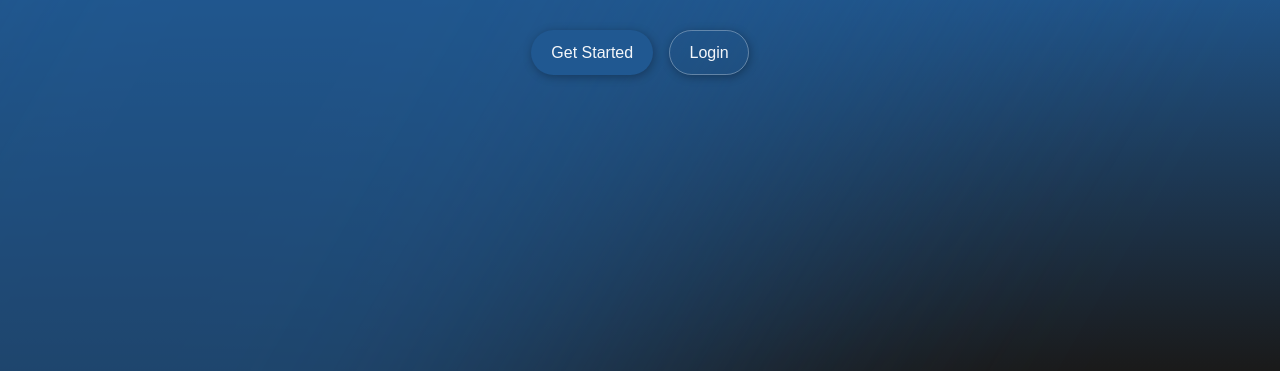
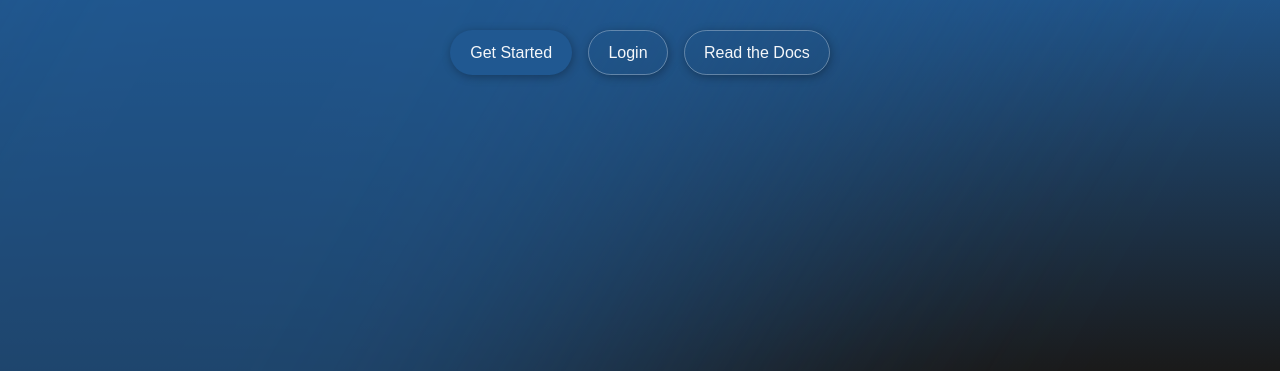
Before and after one commit to primespark001/Contact-Book-Web-App, a website: page views/index.html in a window 1280 px wide. Shown: the part 431-802 px from the top of the page. Drawn offline with Linux system fonts and the light colour scheme.

Commit message:
Update index.html

```diff
--- a/views/index.html
+++ b/views/index.html
@@ -27,7 +27,9 @@
         <div class="hero-buttons">
                 <a href="/register" class="btn btn-primary">Get Started</a>
                 <a href="/login" class="btn btn-secondary">Login</a>
+                <a href="docs.html" class="btn btn-secondary">Read the Docs</a>
             </div>
     </section>
 </body>
+
 </html>
```
